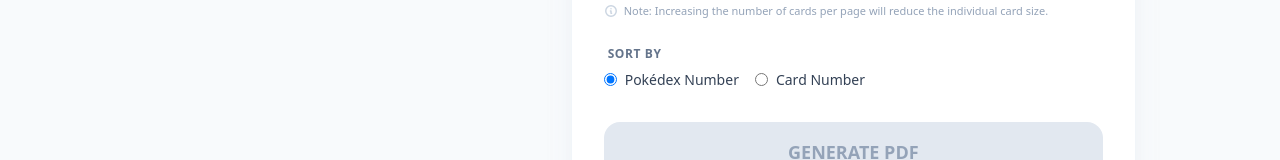
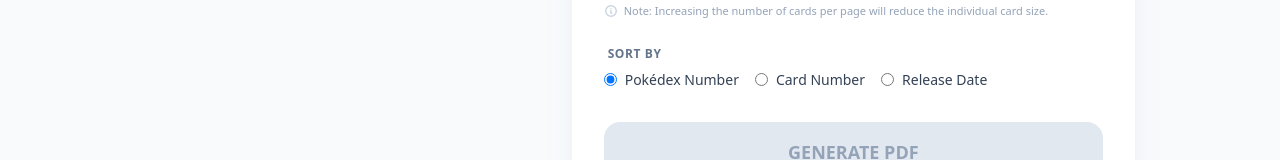
Before and after one commit to shermaza/pokeplaceholder.com, a React (Create React App) app: page / in a window 1280 px wide. Shown: the part 731-891 px from the top of the page. Built offline with nearby package versions, Linux system fonts and the light colour scheme; the HTML template or start-up script is replaced by a standard one.

Commit message:
Support ordering by release date

```diff
--- a/src/components/FilterForm.js
+++ b/src/components/FilterForm.js
@@ -196,6 +196,17 @@ const FilterForm = ({
               />
               <span className="text-sm font-medium text-slate-700">Card Number</span>
             </label>
+            <label className="flex items-center space-x-2 cursor-pointer">
+              <input
+                type="radio"
+                name="sortBy"
+                value="releaseDate"
+                checked={sortBy === 'releaseDate'}
+                onChange={(e) => setSortBy(e.target.value)}
+                className="text-red-500 focus:ring-red-500"
+              />
+              <span className="text-sm font-medium text-slate-700">Release Date</span>
+            </label>
           </div>
         </div>
       </div>
--- a/src/services/CardService.js
+++ b/src/services/CardService.js
@@ -94,6 +94,12 @@ export const CardService = {
     if (!sortBy) return cards;
 
     return [...cards].sort((a, b) => {
+      if (sortBy === 'releaseDate') {
+        const dateA = a.release_date || '0000/00/00';
+        const dateB = b.release_date || '0000/00/00';
+        if (dateA !== dateB) return dateA.localeCompare(dateB);
+      }
+
       if (sortBy === 'pokedex') {
         const numA = a.national_pokedex_number || 9999;
         const numB = b.national_pokedex_number || 9999;
```
Also changed, not shown: 1 other file (tests, documents, lock files or other folders).
